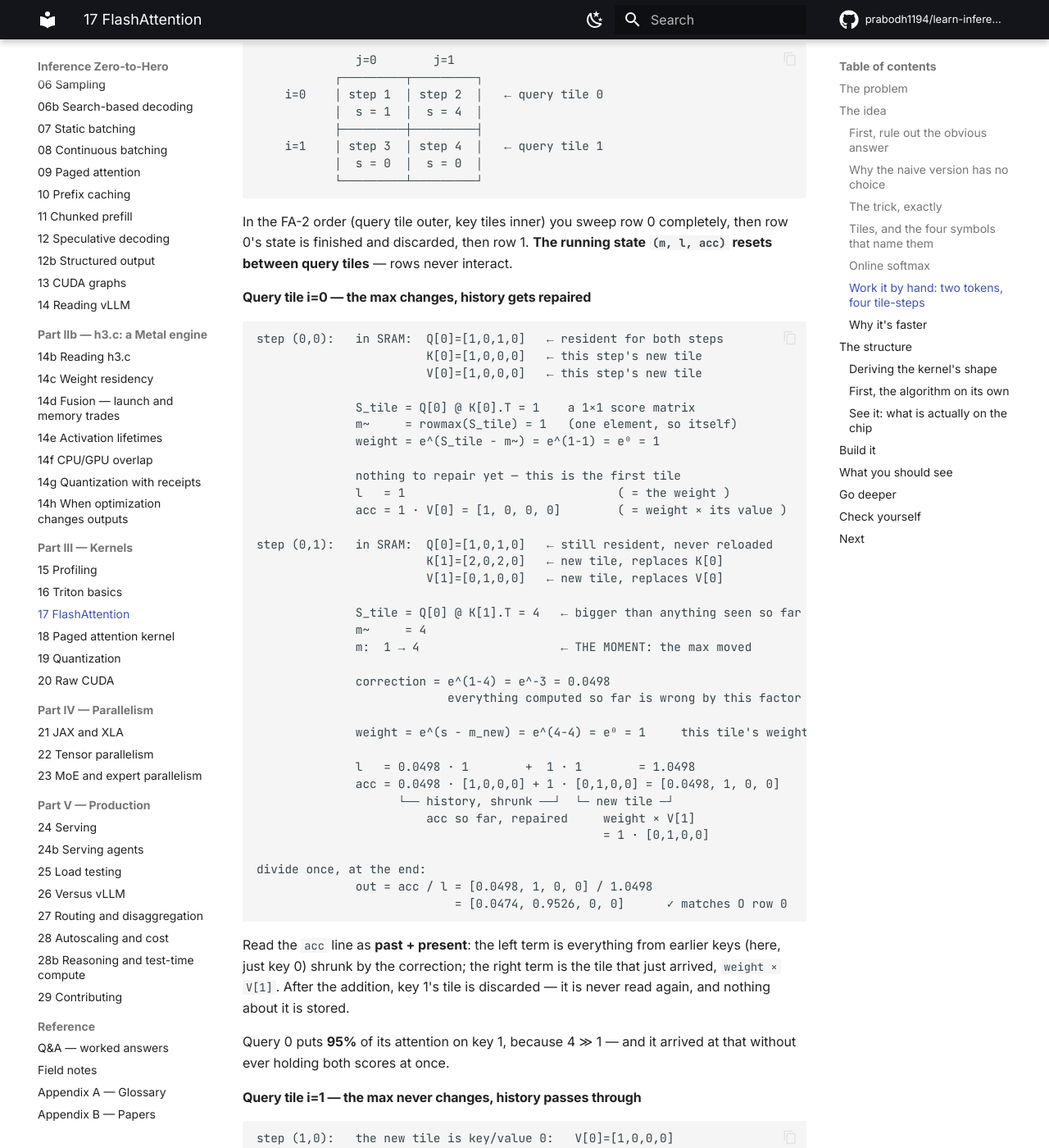
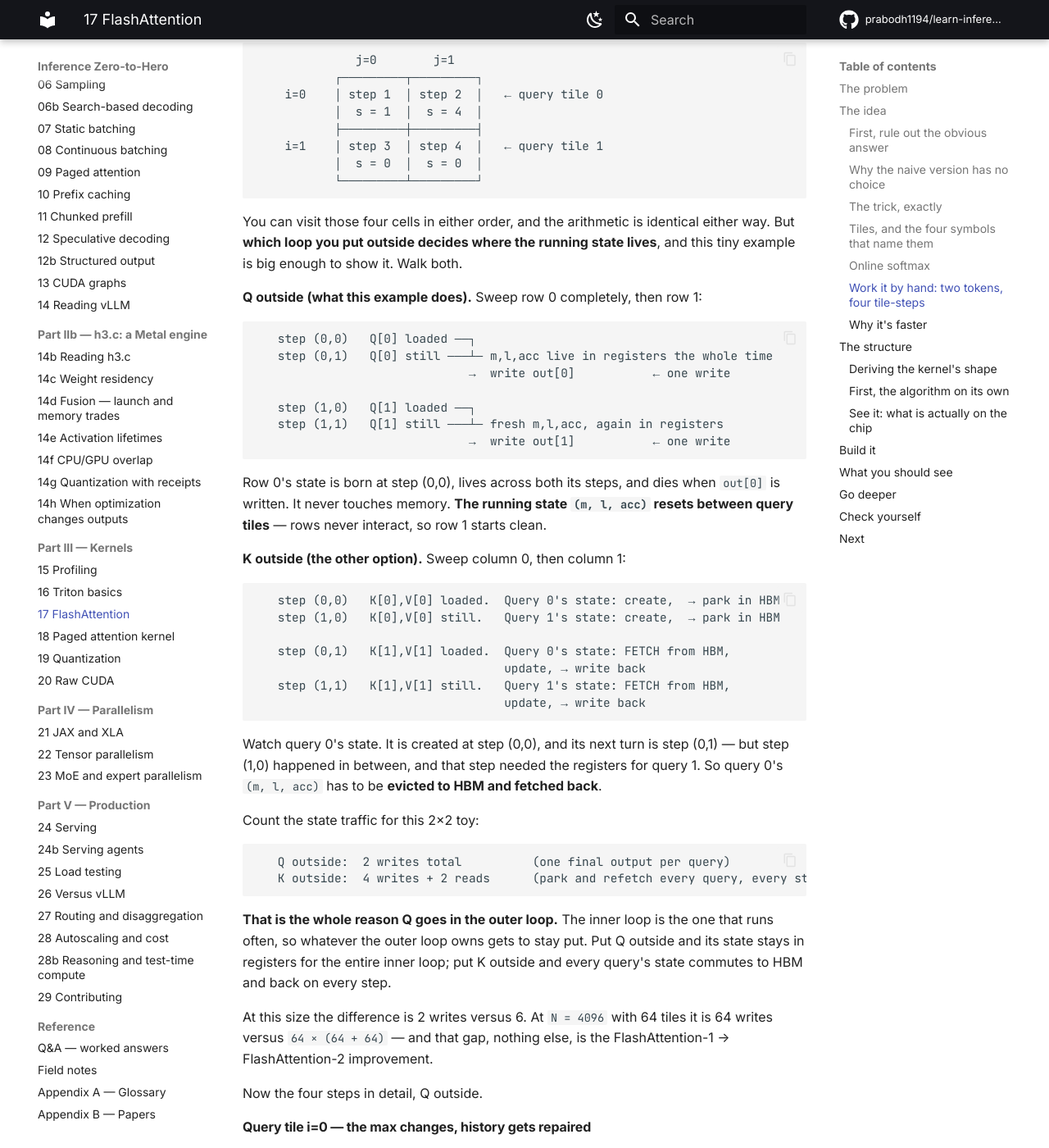
Before and after one commit to prabodh1194/learn-inference, an MkDocs documentation site: the page built from book/17-flash-attention.md, in a window 1280 px wide and 1400 px high, scrolled down 7858 px. Shown: the whole window at 82% size. Built offline with MkDocs 1.6.1 and Material for MkDocs 9.7.7, drawn with Linux system fonts in a browser that asks for light colours; comment, search, counter and statistics services are not loaded.

Commit message:
book: L17 -- show WHY Q is the outer loop, inside the toy example
The example depicted Q as resident across steps but only asserted the loop
order ("In the FA-2 order (query tile outer, key tiles inner)..."), so the
reader saw the consequence without the cause. The derivation existed later in
the lecture, abstractly, but the 2x2 toy is small enough to just demonstrate it.

Now walks both orders over the same four cells:

- Q outside: row 0's state is born at (0,0), lives in registers across both its
  steps, dies when out[0] is written. Two writes total.
- K outside: query 0's state is created at (0,0), but step (1,0) intervenes and
  needs the registers for query 1 -- so query 0's (m,l,acc) is evicted to HBM
  and fetched back at (0,1). Four writes plus two reads.

States the rule the comparison produces: the inner loop is the one that runs
often, so whatever the outer loop owns gets to stay put. Scales the count to the
real case (64 writes vs 64 x 128) and notes this gap is exactly the FA-1 -> FA-2
improvement.

Counts verified: toy 2 vs 4+2; at Tr=Tc=64, 64 vs Tc stores + Tc loads per query
tile.

Co-Authored-By: Claude Opus 5 <noreply@anthropic.com>

````diff
--- a/book/17-flash-attention.md
+++ b/book/17-flash-attention.md
@@ -387,9 +387,60 @@ one per cell of that matrix:
            └─────────┴─────────┘
 ```
 
-In the FA-2 order (query tile outer, key tiles inner) you sweep row 0
-completely, then row 0's state is finished and discarded, then row 1. **The
-running state `(m, l, acc)` resets between query tiles** — rows never interact.
+You can visit those four cells in either order, and the arithmetic is identical
+either way. But **which loop you put outside decides where the running state
+lives**, and this tiny example is big enough to show it. Walk both.
+
+**Q outside (what this example does).** Sweep row 0 completely, then row 1:
+
+```
+   step (0,0)   Q[0] loaded ──┐
+   step (0,1)   Q[0] still ───┴─ m,l,acc live in registers the whole time
+                              →  write out[0]           ← one write
+
+   step (1,0)   Q[1] loaded ──┐
+   step (1,1)   Q[1] still ───┴─ fresh m,l,acc, again in registers
+                              →  write out[1]           ← one write
+```
+
+Row 0's state is born at step (0,0), lives across both its steps, and dies when
+`out[0]` is written. It never touches memory. **The running state `(m, l, acc)`
+resets between query tiles** — rows never interact, so row 1 starts clean.
+
+**K outside (the other option).** Sweep column 0, then column 1:
+
+```
+   step (0,0)   K[0],V[0] loaded.  Query 0's state: create,  → park in HBM
+   step (1,0)   K[0],V[0] still.   Query 1's state: create,  → park in HBM
+
+   step (0,1)   K[1],V[1] loaded.  Query 0's state: FETCH from HBM,
+                                   update, → write back
+   step (1,1)   K[1],V[1] still.   Query 1's state: FETCH from HBM,
+                                   update, → write back
+```
+
+Watch query 0's state. It is created at step (0,0), and its next turn is step
+(0,1) — but step (1,0) happened in between, and that step needed the registers
+for query 1. So query 0's `(m, l, acc)` has to be **evicted to HBM and fetched
+back**.
+
+Count the state traffic for this 2×2 toy:
+
+```
+   Q outside:  2 writes total          (one final output per query)
+   K outside:  4 writes + 2 reads      (park and refetch every query, every step)
+```
+
+**That is the whole reason Q goes in the outer loop.** The inner loop is the one
+that runs often, so whatever the outer loop owns gets to stay put. Put Q outside
+and its state stays in registers for the entire inner loop; put K outside and
+every query's state commutes to HBM and back on every step.
+
+At this size the difference is 2 writes versus 6. At `N = 4096` with 64 tiles it
+is 64 writes versus `64 × (64 + 64)` — and that gap, nothing else, is the
+FlashAttention-1 → FlashAttention-2 improvement.
+
+Now the four steps in detail, Q outside.
 
 #### Query tile i=0 — the max changes, history gets repaired
 
````
